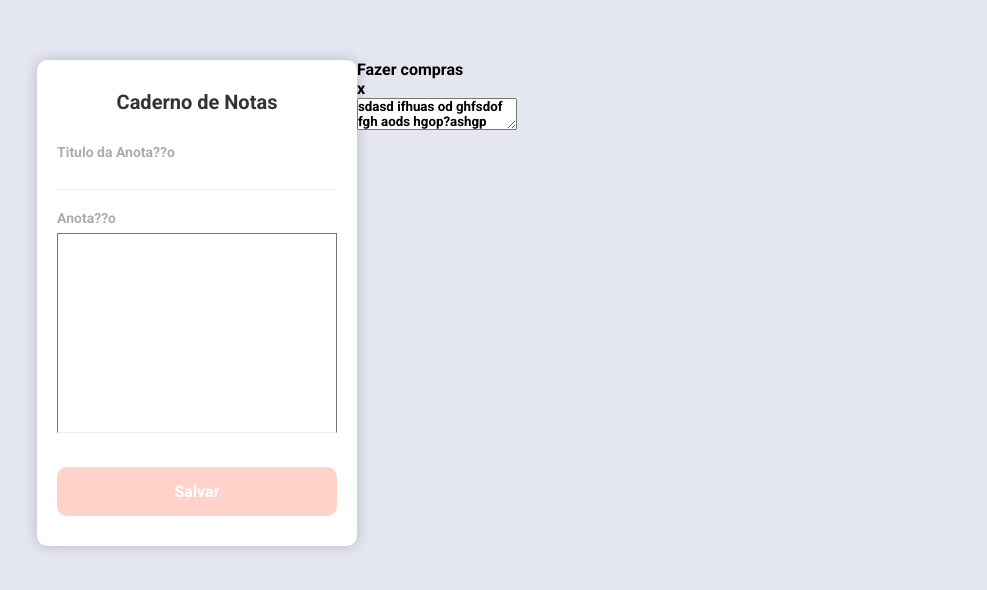
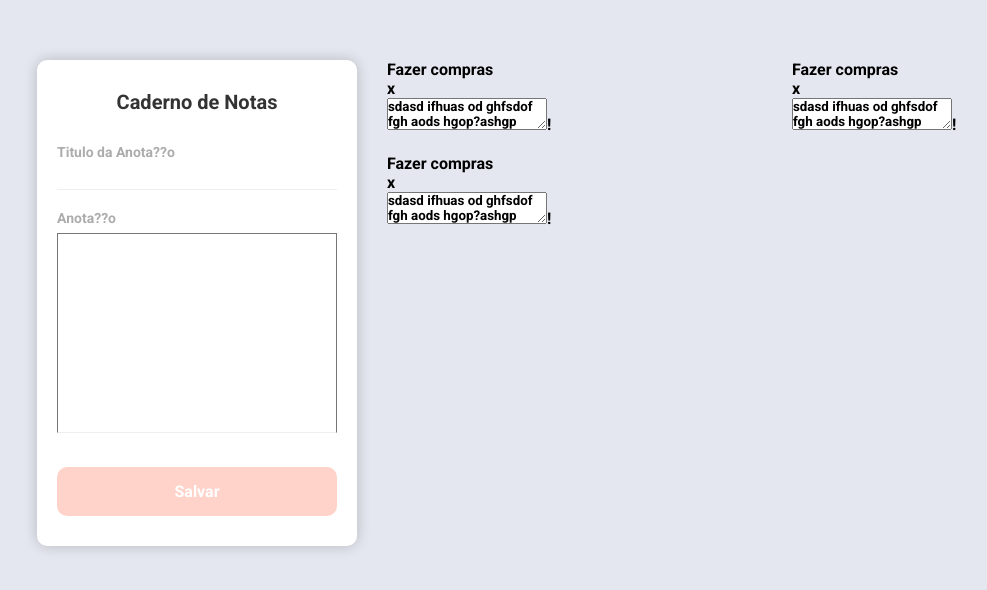
Before and after one commit to DarlanNoetzold/Notas, a React (Create React App) app in the folder Front/frontend/: page / in a window 1280 px wide. Shown: the top 590 px of the page, without its empty margins (33-1020 px from the left). Built offline with nearby package versions, Linux system fonts and the light colour scheme.

Commit message:
Estilização

```diff
--- a/Front/frontend/src/App.js
+++ b/Front/frontend/src/App.js
@@ -36,6 +36,31 @@ function App() {
             </div>
 
             <textarea>sdasd ifhuas od ghfsdof fgh aods hgop?ashgp udeshgpu dhfg</textarea>
+            <span>!</span>
+          </li>
+
+          <li className="notepad-info">
+            <div>
+              <strong>Fazer compras</strong>
+              <div>
+                x
+              </div>
+            </div>
+
+            <textarea>sdasd ifhuas od ghfsdof fgh aods hgop?ashgp udeshgpu dhfg</textarea>
+            <span>!</span>
+          </li>
+
+          <li className="notepad-info">
+            <div>
+              <strong>Fazer compras</strong>
+              <div>
+                x
+              </div>
+            </div>
+
+            <textarea>sdasd ifhuas od ghfsdof fgh aods hgop?ashgp udeshgpu dhfg</textarea>
+            <span>!</span>
           </li>
         </ul>
       </main>
--- a/Front/frontend/src/main.css
+++ b/Front/frontend/src/main.css
@@ -1,5 +1,6 @@
 main{
     flex:1;
+    margin-left: 350px;;
 }
 
 main ul{
@@ -49,3 +50,13 @@ li.notepad-infos textarea{
     background: #fff;
     resize: none;
 }
+
+li.notepad-infos span{
+    color: #c4c4c4;
+    cursor: pointer;
+}
+
+li.notepad-infos span:hover{
+    color: #eb8f7a;
+    transition: 0.2;
+}
--- a/Front/frontend/src/sidebar.css
+++ b/Front/frontend/src/sidebar.css
@@ -5,7 +5,7 @@ aside{
     box-shadow: 0 0 14px 0 rgba(0, 0, 0, 0.2);
     border-radius: 10px;
     padding: 30px 20px;
-    /* position: fixed; */
+    position: fixed;
 }
 
 aside strong{
```
